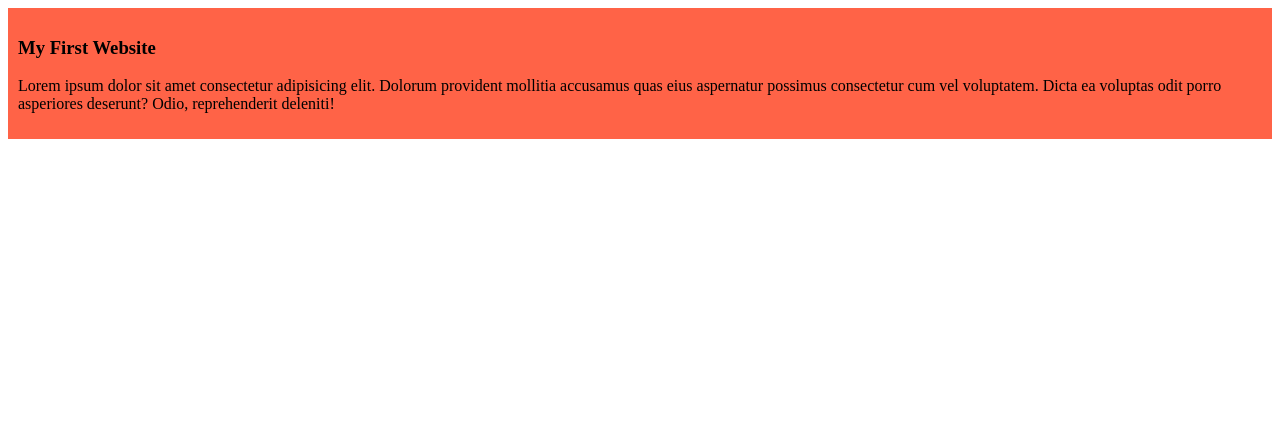
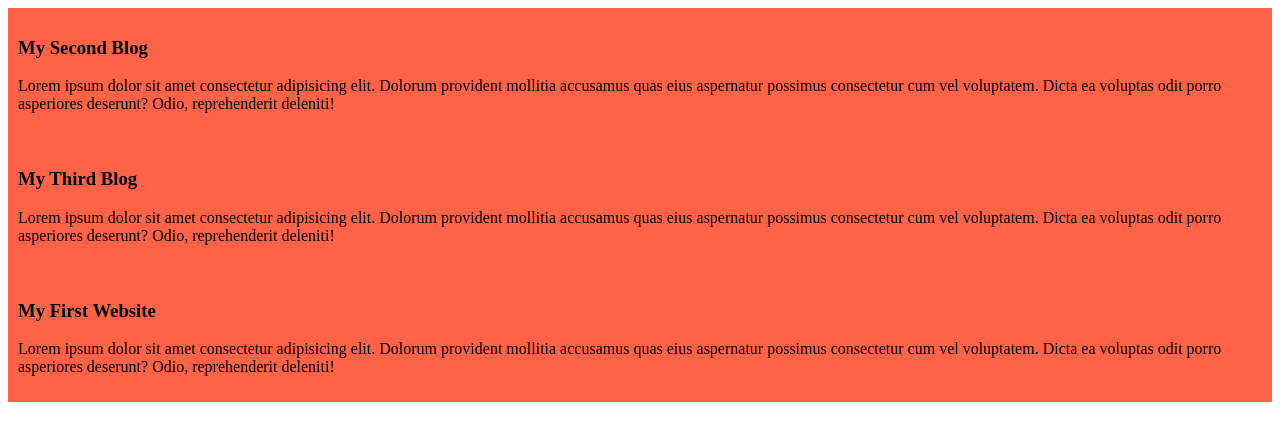
Before and after one commit to sifurr/my-simple-website, a plain HTML site: page index.html in a window 1280 px wide. Drawn offline with Linux system fonts and the light colour scheme.

Commit message:
added second and the third blog

```diff
--- a/index.html
+++ b/index.html
@@ -8,6 +8,14 @@
 </head>
 <body>
     <div>
+        <h3>My Second Blog</h3>
+    <p>Lorem ipsum dolor sit amet consectetur adipisicing elit. Dolorum provident mollitia accusamus quas eius aspernatur possimus consectetur cum vel voluptatem. Dicta ea voluptas odit porro asperiores deserunt? Odio, reprehenderit deleniti!</p>
+    </div>
+    <div>
+        <h3>My Third Blog</h3>
+    <p>Lorem ipsum dolor sit amet consectetur adipisicing elit. Dolorum provident mollitia accusamus quas eius aspernatur possimus consectetur cum vel voluptatem. Dicta ea voluptas odit porro asperiores deserunt? Odio, reprehenderit deleniti!</p>
+    </div>
+    <div>
         <h3>My First Website</h3>
     <p>Lorem ipsum dolor sit amet consectetur adipisicing elit. Dolorum provident mollitia accusamus quas eius aspernatur possimus consectetur cum vel voluptatem. Dicta ea voluptas odit porro asperiores deserunt? Odio, reprehenderit deleniti!</p>
     </div>
```
